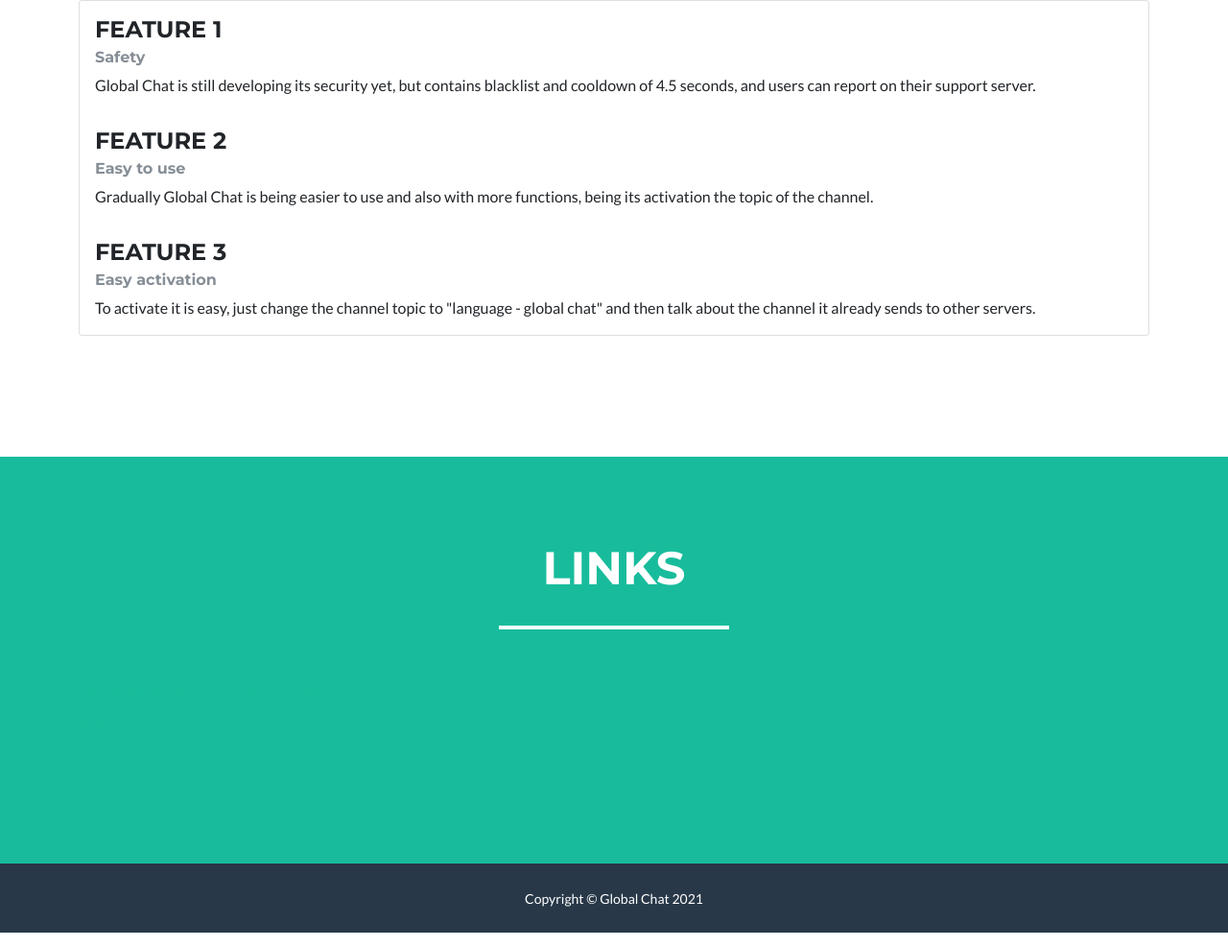
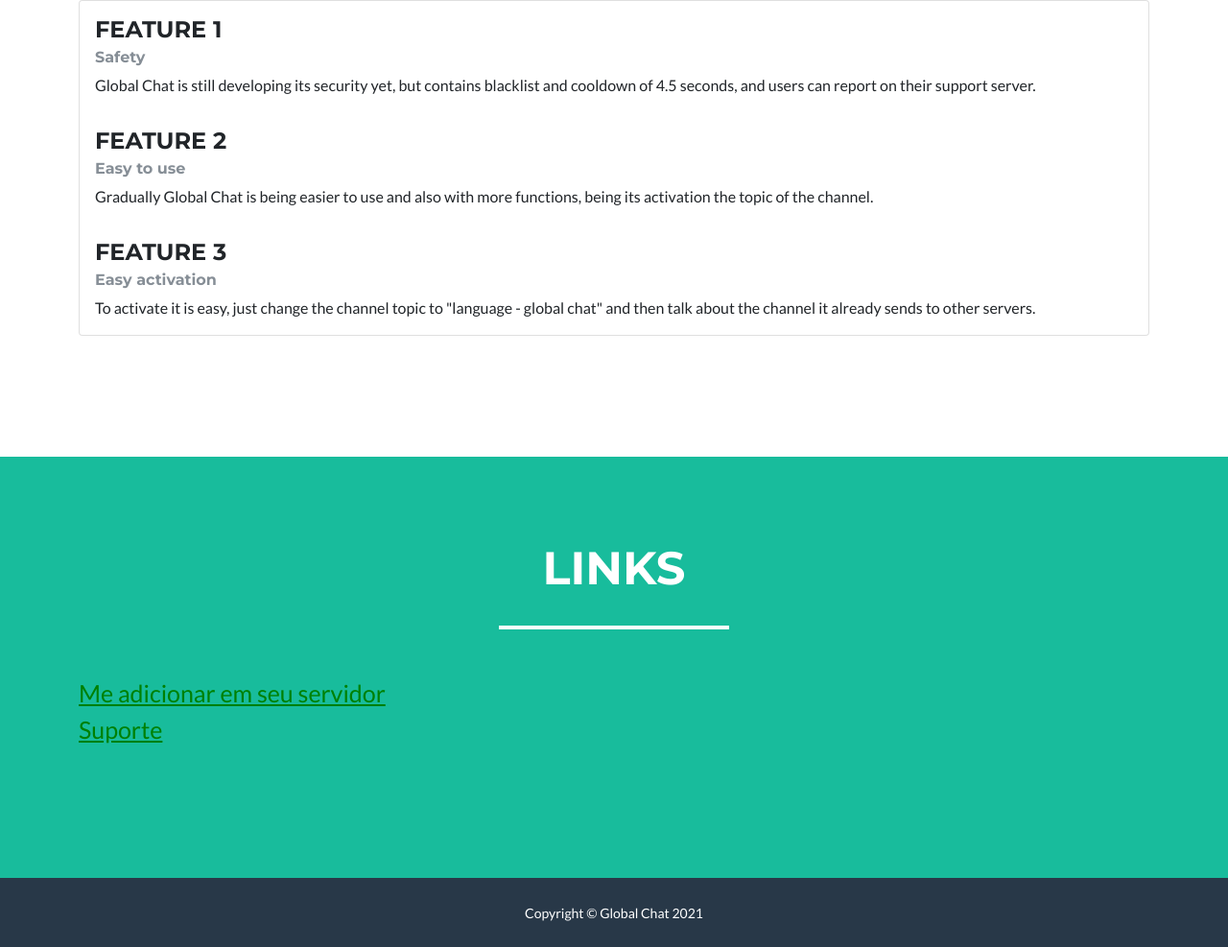
Before and after one commit to Bayziofc/globalchat, a plain HTML site: page index.html in a window 1280 px wide. Shown: the part 1112-2099 px from the top of the page at 96% size. Drawn offline with nearby package versions, Linux system fonts and the light colour scheme.

Commit message:
Update index.html

```diff
--- a/index.html
+++ b/index.html
@@ -72,7 +72,7 @@
             <hr class="star-light mb-5">
             <div class="row">
                 <div class="col">
-                    <p class="lead" style="color: green !important;"><a href="ttps://discord.com/api/oauth2/authorize?client_id=803482003869663273&permissions=446713679425&scope=bot">Me adicionar em seu servidor</a><br /><a href="https://discord.gg/9btp39D77w">Suporte</a></p>
+                    <p class="lead" style="font-size: 25px;"><a href="ttps://discord.com/api/oauth2/authorize?client_id=803482003869663273&permissions=446713679425&scope=bot" style="color: green;">Me adicionar em seu servidor</a><br /><a href="https://discord.gg/9btp39D77w" style="color: green;">Suporte</a></p>
                 </div>
             </div>
             <div class="text-center mt-4"></div>
```
